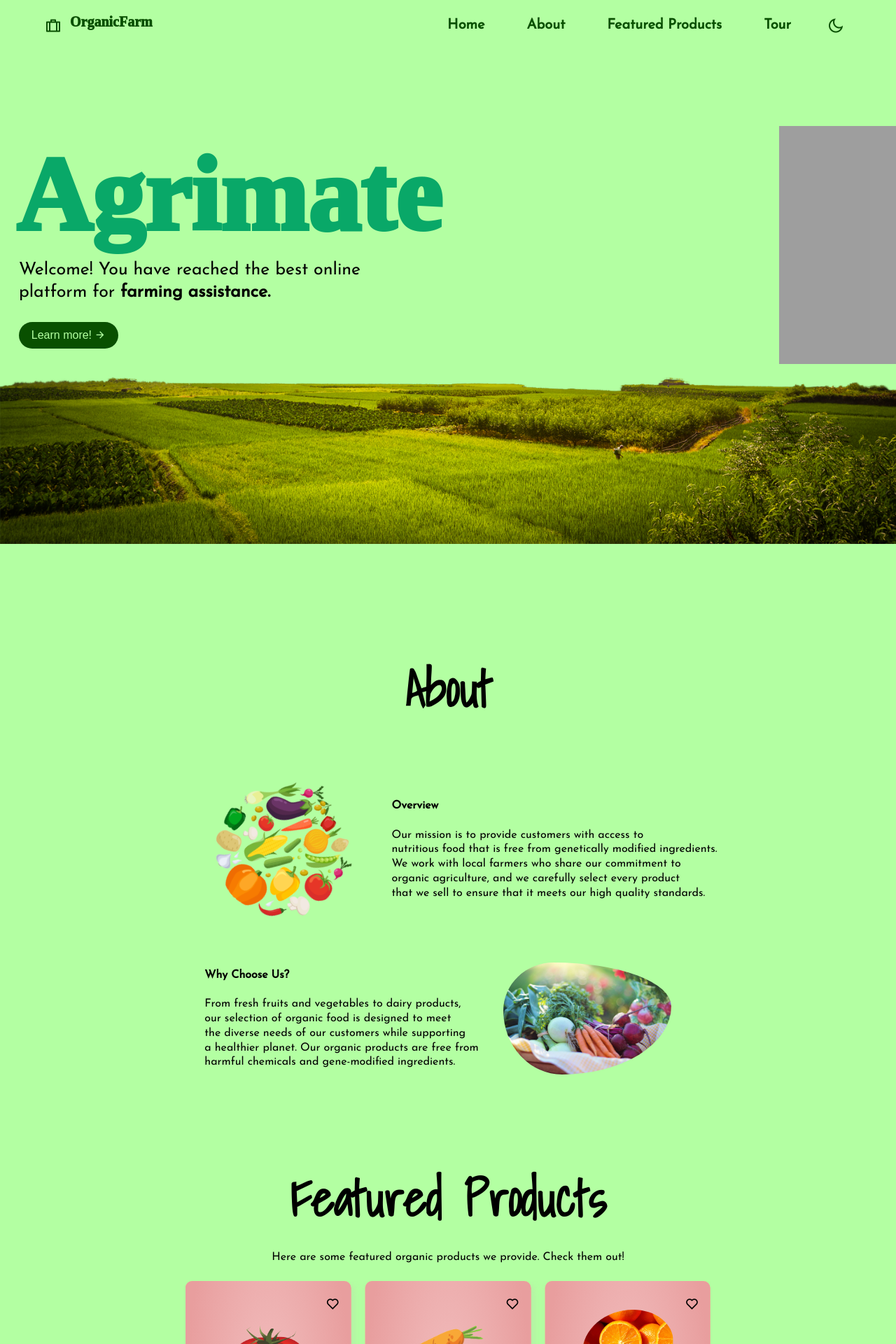
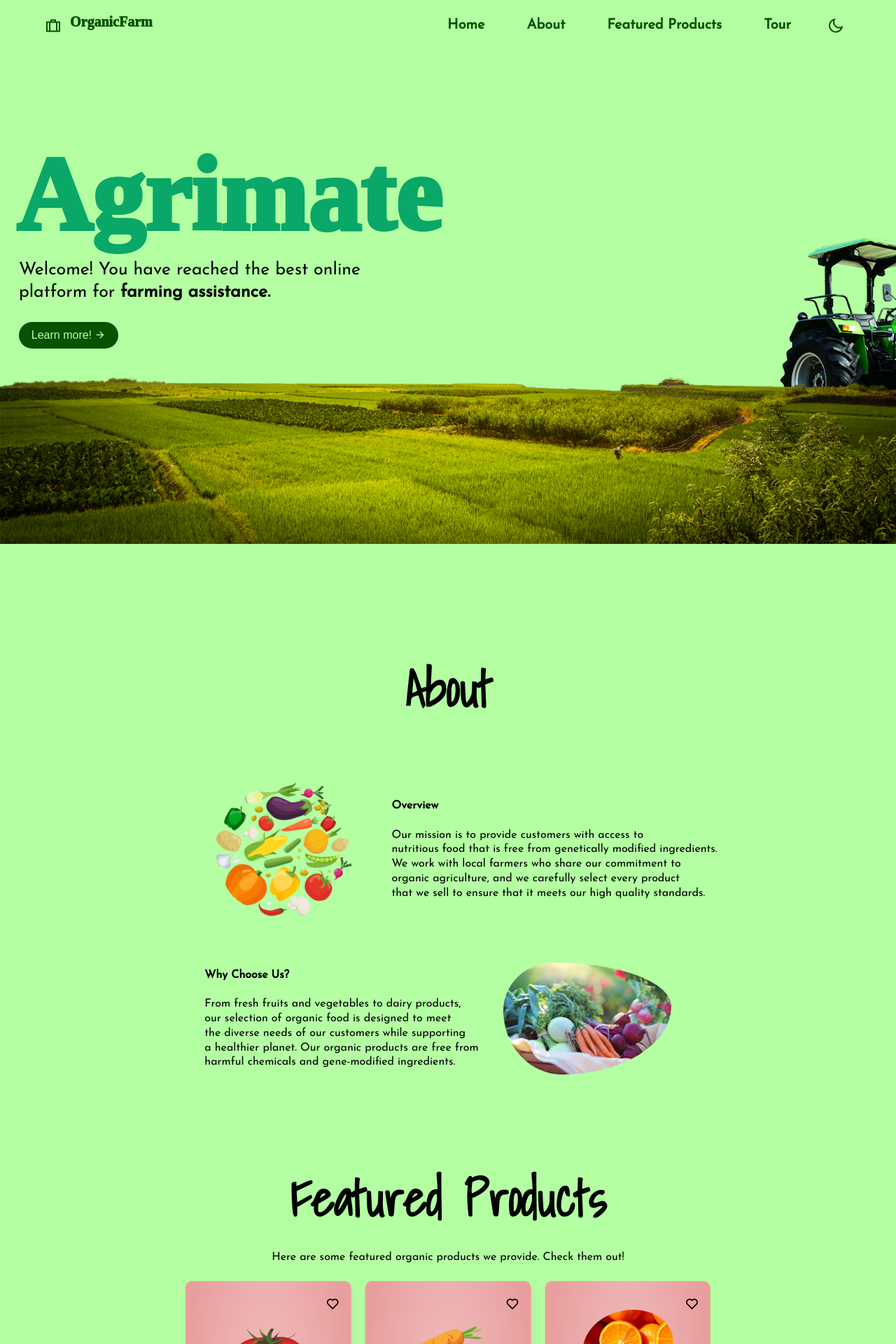
Before and after one commit to LOKESH15203/Agri-Website-main, a PHP site: page /main.html in a window 1280 px wide. Shown: the top 1920 px of the page at 70% size. Run offline with PHP 8.4, Linux system fonts and the light colour scheme; some libraries are stand-ins or nearby versions; some web fonts are replaced; grey boxes are pictures that could not be loaded.

Commit message:
Necessaty

```diff
--- a/css.css
+++ b/css.css
@@ -312,6 +312,7 @@ h2 {
 .header .img {
   left: 700px;
   height: 340px;
+  top: 160px;
   position: relative;
 }
 .header .banner{
--- a/main.html
+++ b/main.html
@@ -72,7 +72,7 @@
                     </p>
                     <button onclick="scrollToAbout()">Learn more!<i class="ri-arrow-right-line"></i></button>
                 </div>
-                <img class="img" src="assets/html.png" data-inViewport="slideLeft">
+                <img class="img" src="assets/tractor.png" data-inViewport="slideLeft">
                 <img class="cover_img" src="assets/bg png.png" data-inViewport="slideTop">
             </div>
         </div>
```
